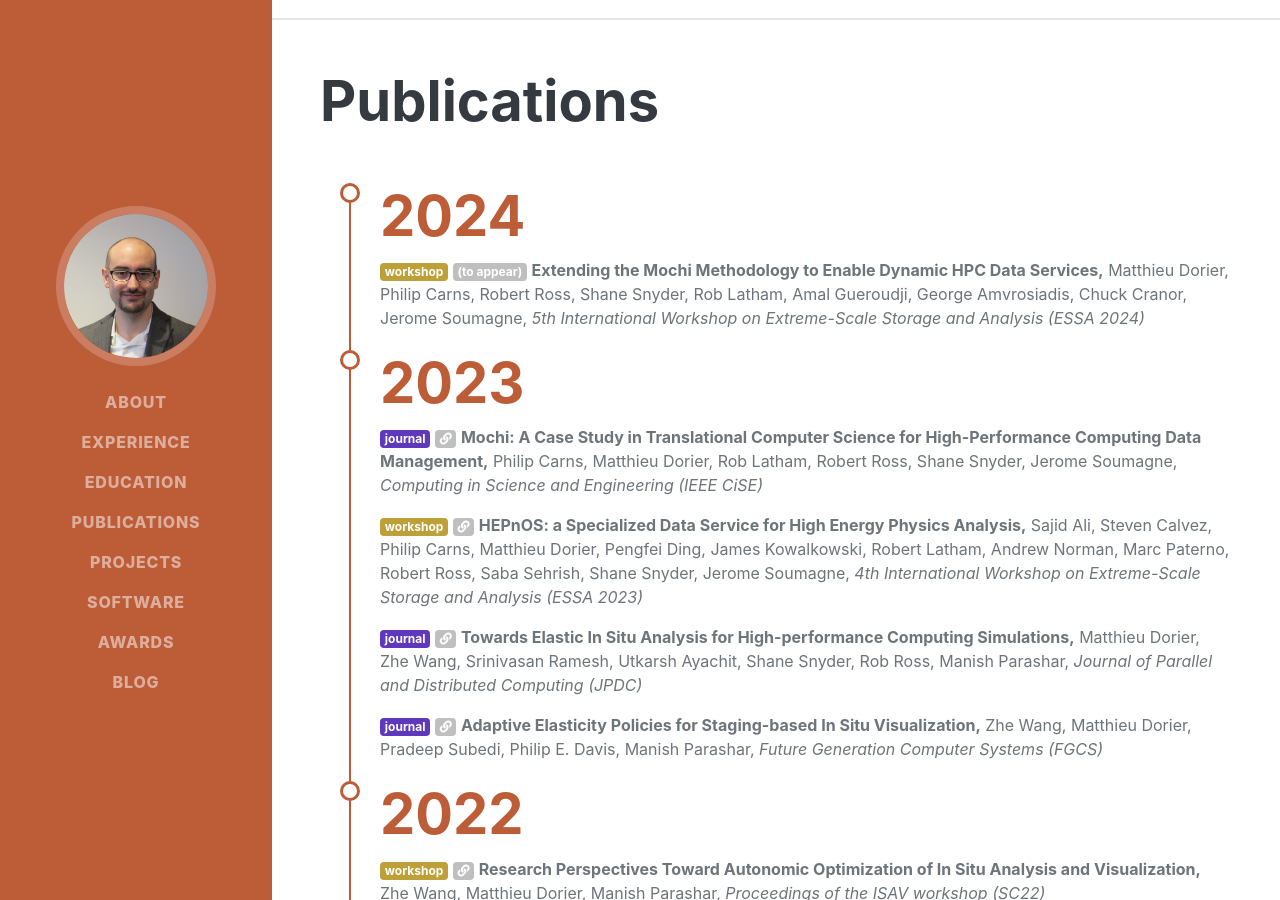
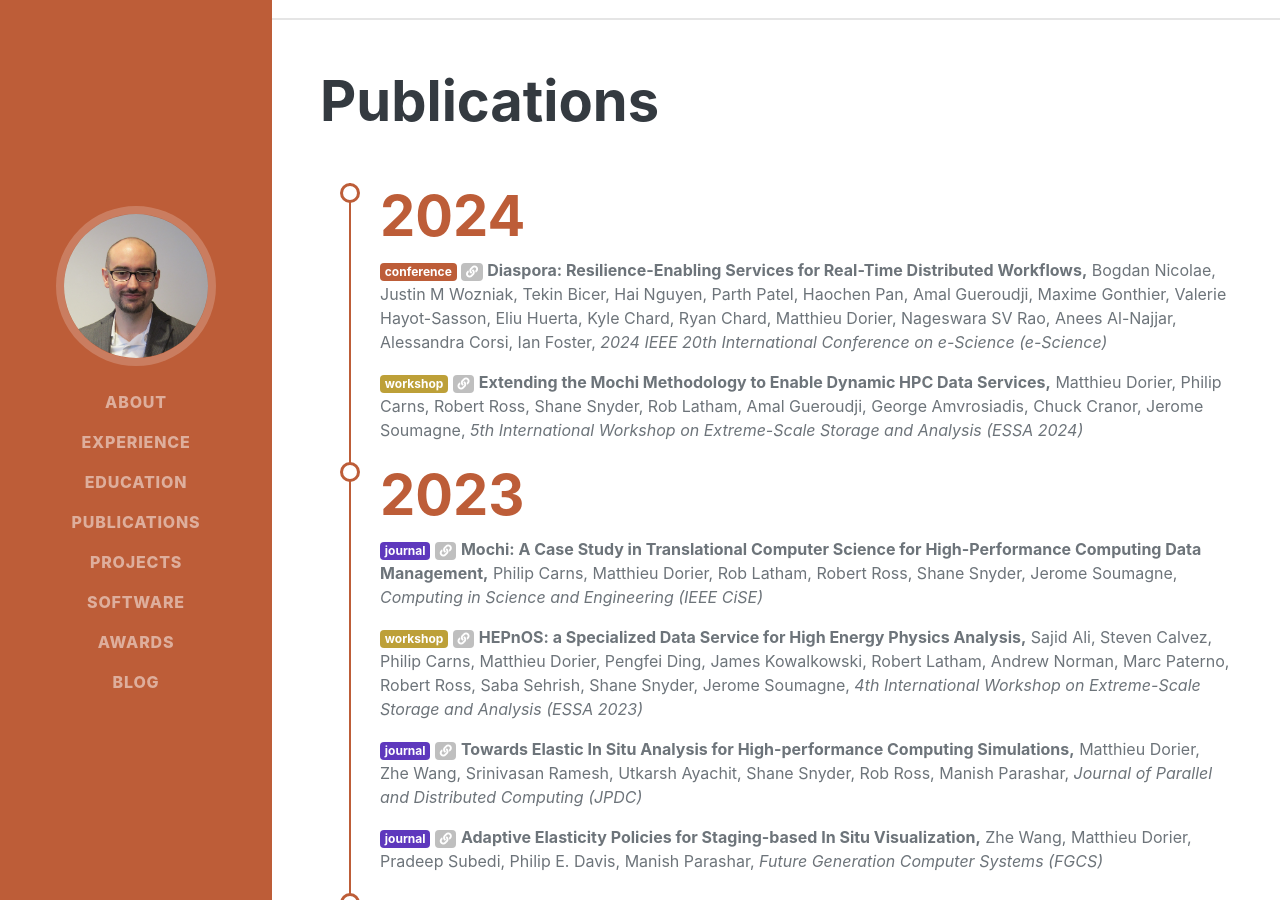
Before and after one commit to mdorier/mdorier.github.io, a Jekyll site: the page built from index.html, in a window 1280 px wide and 900 px high, scrolled down 4227 px. Built offline with Jekyll 4.4.1, drawn with Linux system fonts in a browser that asks for light colours; some web fonts are replaced.

Commit message:
Update biblio.yml

```diff
--- a/_data/biblio.yml
+++ b/_data/biblio.yml
@@ -1,9 +1,16 @@
+- title: "Diaspora: Resilience-Enabling Services for Real-Time Distributed Workflows"
+  authors: Bogdan Nicolae, Justin M Wozniak, Tekin Bicer, Hai Nguyen, Parth Patel, Haochen Pan, Amal Gueroudji, Maxime Gonthier, Valerie Hayot-Sasson, Eliu Huerta, Kyle Chard, Ryan Chard, Matthieu Dorier, Nageswara SV Rao, Anees Al-Najjar, Alessandra Corsi, Ian Foster
+  type: conference
+  venue: 2024 IEEE 20th International Conference on e-Science (e-Science)
+  year: 2024
+  url: https://www.computer.org/csdl/proceedings-article/e-science/2024/10678669/20op9Xf9rPO
+
 - title: "Extending the Mochi Methodology to Enable Dynamic HPC Data Services"
   authors: Matthieu Dorier, Philip Carns, Robert Ross, Shane Snyder, Rob Latham, Amal Gueroudji, George Amvrosiadis, Chuck Cranor, Jerome Soumagne
   type: workshop
   venue: 5th International Workshop on Extreme-Scale Storage and Analysis (ESSA 2024)
   year: 2024
-  url:
+  url: https://www.computer.org/csdl/proceedings-article/ipdpsw/2024/646000a414/1YTslDWQx4A
 
 - title: "Mochi: A Case Study in Translational Computer Science for High-Performance Computing Data Management"
   authors: Philip Carns, Matthieu Dorier, Rob Latham, Robert Ross, Shane Snyder, Jerome Soumagne
```
